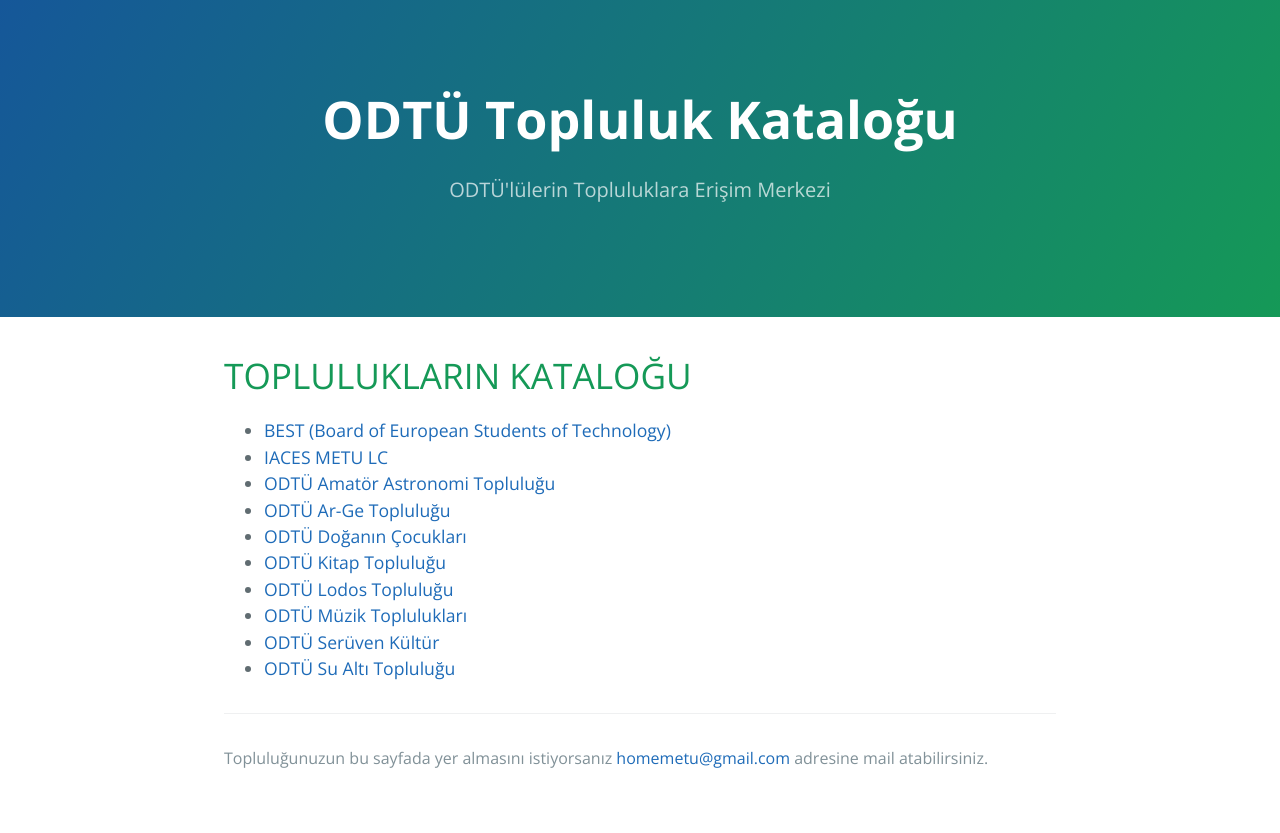
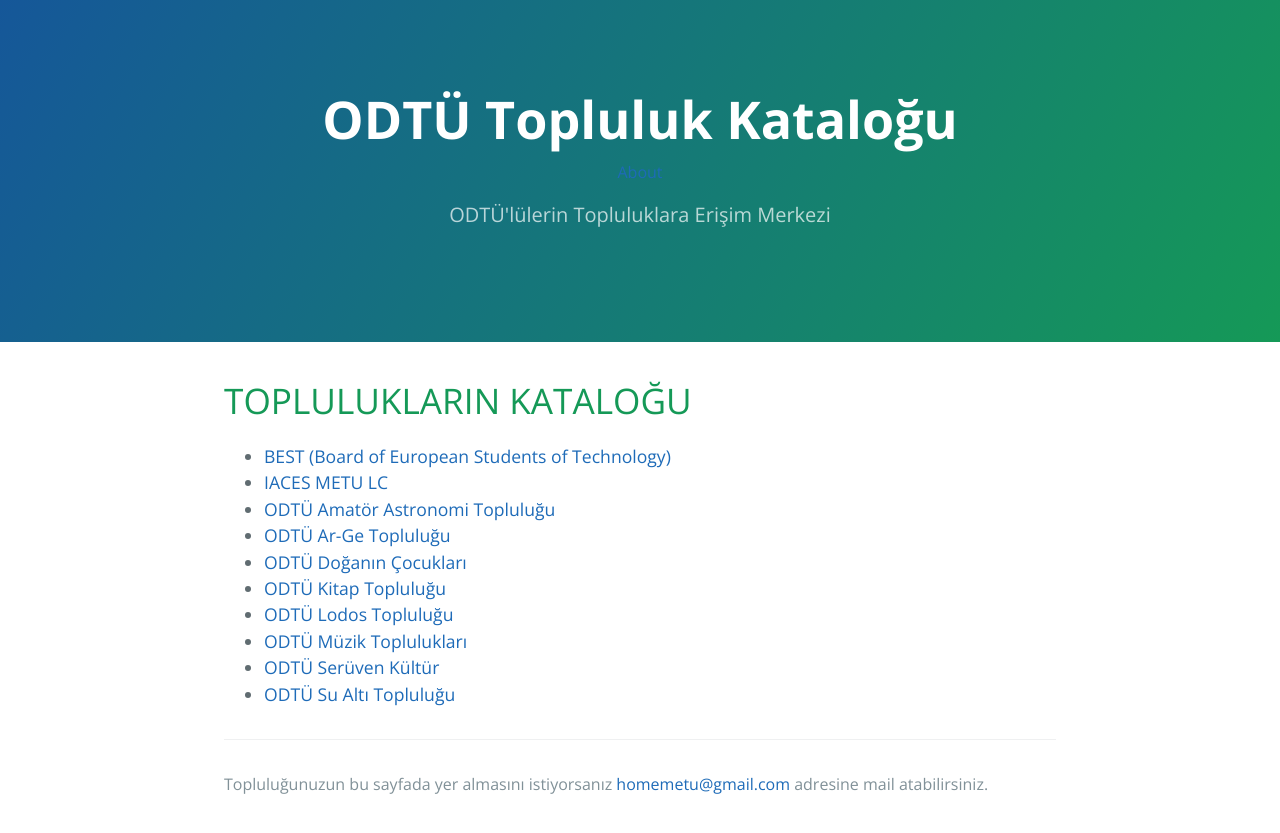
Before and after one commit to metuhome/METU-Topluluk-Katalog, a Jekyll site: the page built from index.md, in a window 1280 px wide. Shown: the top 833 px of the page. Built offline with Jekyll 4.4.1, drawn with Linux system fonts in a browser that asks for light colours; our own code applies the rules of GitHub Pages for plain Markdown files.

Commit message:
FAQ First Try

```diff
--- a/_layouts/default.html
+++ b/_layouts/default.html
@@ -24,6 +24,7 @@
 
     <header class="page-header" role="banner">
       <h1 class="project-name">ODTÜ Topluluk Kataloğu</h1>
+      <div class="trigger"><a class="page-link" href="/about/">About</a></div>
       <h2 class="project-tagline">{{ page.description | default: site.description | default: site.github.project_tagline }}</h2>
       {% if site.github.is_project_page %}
         <a href="{{ site.github.repository_url }}" class="btn">View on GitHub</a>
```
Also changed, not shown: faq.markdown (added), 13 other files.
